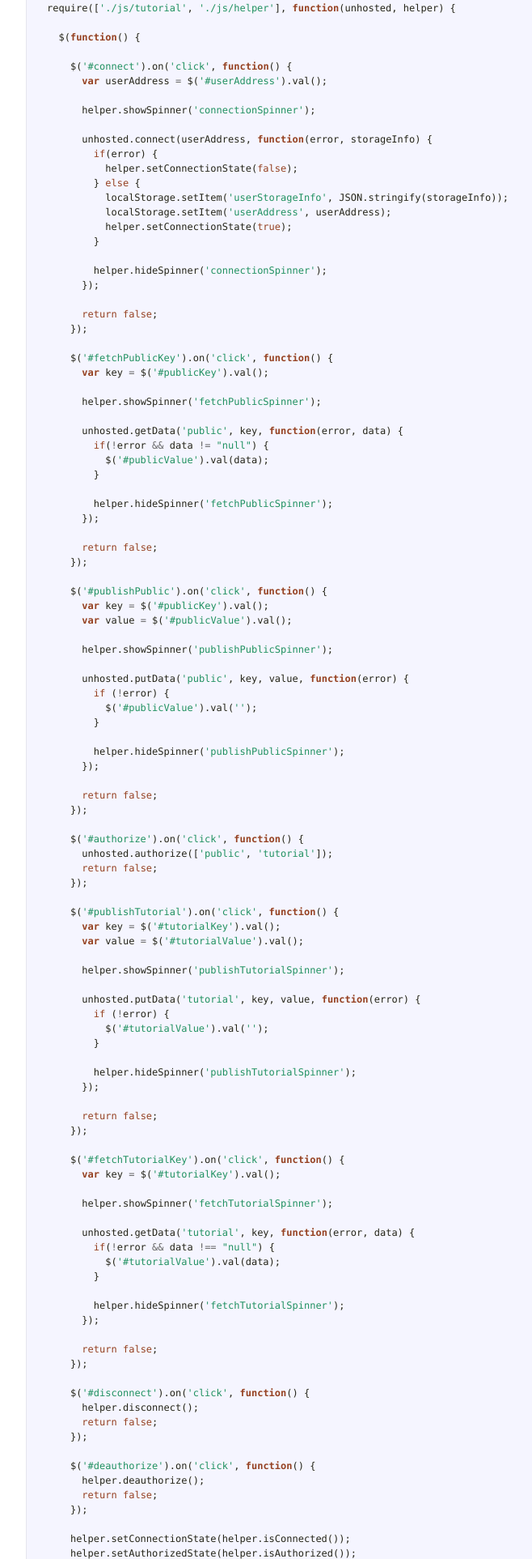
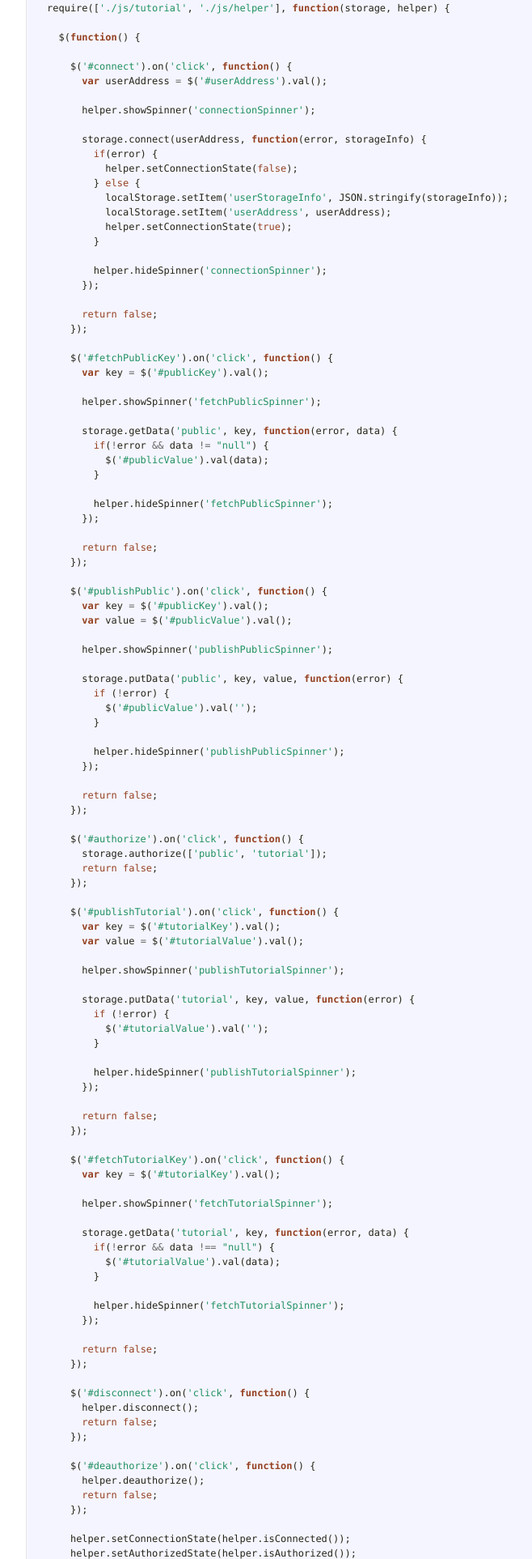
Before and after one commit to 5apps/unhosted-tutorial, a plain HTML site: page docs/app.html in a window 1280 px wide. Shown: the part 101-2026 px from the top of the page at 81% size, without its empty margins (493-1151 px from the left). Drawn offline with Linux system fonts and the light colour scheme.

Commit message:
Rename unhosted -> storage

```diff
--- a/docs/app.html
+++ b/docs/app.html
@@ -1,4 +1,4 @@
-<!DOCTYPE html>  <html> <head>   <title>app.js</title>   <meta http-equiv="content-type" content="text/html; charset=UTF-8">   <link rel="stylesheet" media="all" href="docco.css" /> </head> <body>   <div id="container">     <div id="background"></div>          <table cellpadding="0" cellspacing="0">       <thead>         <tr>           <th class="docs">             <h1>               app.js             </h1>           </th>           <th class="code">           </th>         </tr>       </thead>       <tbody>                               <tr id="section-1">             <td class="docs">               <div class="pilwrap">                 <a class="pilcrow" href="#section-1">&#182;</a>               </div>                            </td>             <td class="code">               <div class="highlight"><pre><span class="nx">require</span><span class="p">([</span><span class="s1">&#39;./js/tutorial&#39;</span><span class="p">,</span> <span class="s1">&#39;./js/helper&#39;</span><span class="p">],</span> <span class="kd">function</span><span class="p">(</span><span class="nx">unhosted</span><span class="p">,</span> <span class="nx">helper</span><span class="p">)</span> <span class="p">{</span>
+<!DOCTYPE html>  <html> <head>   <title>app.js</title>   <meta http-equiv="content-type" content="text/html; charset=UTF-8">   <link rel="stylesheet" media="all" href="docco.css" /> </head> <body>   <div id="container">     <div id="background"></div>          <table cellpadding="0" cellspacing="0">       <thead>         <tr>           <th class="docs">             <h1>               app.js             </h1>           </th>           <th class="code">           </th>         </tr>       </thead>       <tbody>                               <tr id="section-1">             <td class="docs">               <div class="pilwrap">                 <a class="pilcrow" href="#section-1">&#182;</a>               </div>                            </td>             <td class="code">               <div class="highlight"><pre><span class="nx">require</span><span class="p">([</span><span class="s1">&#39;./js/tutorial&#39;</span><span class="p">,</span> <span class="s1">&#39;./js/helper&#39;</span><span class="p">],</span> <span class="kd">function</span><span class="p">(</span><span class="nx">storage</span><span class="p">,</span> <span class="nx">helper</span><span class="p">)</span> <span class="p">{</span>
 
   <span class="nx">$</span><span class="p">(</span><span class="kd">function</span><span class="p">()</span> <span class="p">{</span>
 
@@ -7,7 +7,7 @@
 
       <span class="nx">helper</span><span class="p">.</span><span class="nx">showSpinner</span><span class="p">(</span><span class="s1">&#39;connectionSpinner&#39;</span><span class="p">);</span>
 
-      <span class="nx">unhosted</span><span class="p">.</span><span class="nx">connect</span><span class="p">(</span><span class="nx">userAddress</span><span class="p">,</span> <span class="kd">function</span><span class="p">(</span><span class="nx">error</span><span class="p">,</span> <span class="nx">storageInfo</span><span class="p">)</span> <span class="p">{</span>
+      <span class="nx">storage</span><span class="p">.</span><span class="nx">connect</span><span class="p">(</span><span class="nx">userAddress</span><span class="p">,</span> <span class="kd">function</span><span class="p">(</span><span class="nx">error</span><span class="p">,</span> <span class="nx">storageInfo</span><span class="p">)</span> <span class="p">{</span>
         <span class="k">if</span><span class="p">(</span><span class="nx">error</span><span class="p">)</span> <span class="p">{</span>
           <span class="nx">helper</span><span class="p">.</span><span class="nx">setConnectionState</span><span class="p">(</span><span class="kc">false</span><span class="p">);</span>
         <span class="p">}</span> <span class="k">else</span> <span class="p">{</span>
@@ -27,7 +27,7 @@
 
       <span class="nx">helper</span><span class="p">.</span><span class="nx">showSpinner</span><span class="p">(</span><span class="s1">&#39;fetchPublicSpinner&#39;</span><span class="p">);</span>
 
-      <span class="nx">unhosted</span><span class="p">.</span><span class="nx">getData</span><span class="p">(</span><span class="s1">&#39;public&#39;</span><span class="p">,</span> <span class="nx">key</span><span class="p">,</span> <span class="kd">function</span><span class="p">(</span><span class="nx">error</span><span class="p">,</span> <span class="nx">data</span><span class="p">)</span> <span class="p">{</span>
+      <span class="nx">storage</span><span class="p">.</span><span class="nx">getData</span><span class="p">(</span><span class="s1">&#39;public&#39;</span><span class="p">,</span> <span class="nx">key</span><span class="p">,</span> <span class="kd">function</span><span class="p">(</span><span class="nx">error</span><span class="p">,</span> <span class="nx">data</span><span class="p">)</span> <span class="p">{</span>
         <span class="k">if</span><span class="p">(</span><span class="o">!</span><span class="nx">error</span> <span class="o">&amp;&amp;</span> <span class="nx">data</span> <span class="o">!=</span> <span class="s2">&quot;null&quot;</span><span class="p">)</span> <span class="p">{</span>
           <span class="nx">$</span><span class="p">(</span><span class="s1">&#39;#publicValue&#39;</span><span class="p">).</span><span class="nx">val</span><span class="p">(</span><span class="nx">data</span><span class="p">);</span>
         <span class="p">}</span>
@@ -44,7 +44,7 @@
 
       <span class="nx">helper</span><span class="p">.</span><span class="nx">showSpinner</span><span class="p">(</span><span class="s1">&#39;publishPublicSpinner&#39;</span><span class="p">);</span>
 
-      <span class="nx">unhosted</span><span class="p">.</span><span class="nx">putData</span><span class="p">(</span><span class="s1">&#39;public&#39;</span><span class="p">,</span> <span class="nx">key</span><span class="p">,</span> <span class="nx">value</span><span class="p">,</span> <span class="kd">function</span><span class="p">(</span><span class="nx">error</span><span class="p">)</span> <span class="p">{</span>
+      <span class="nx">storage</span><span class="p">.</span><span class="nx">putData</span><span class="p">(</span><span class="s1">&#39;public&#39;</span><span class="p">,</span> <span class="nx">key</span><span class="p">,</span> <span class="nx">value</span><span class="p">,</span> <span class="kd">function</span><span class="p">(</span><span class="nx">error</span><span class="p">)</span> <span class="p">{</span>
         <span class="k">if</span> <span class="p">(</span><span class="o">!</span><span class="nx">error</span><span class="p">)</span> <span class="p">{</span>
           <span class="nx">$</span><span class="p">(</span><span class="s1">&#39;#publicValue&#39;</span><span class="p">).</span><span class="nx">val</span><span class="p">(</span><span class="s1">&#39;&#39;</span><span class="p">);</span>
         <span class="p">}</span>
@@ -56,7 +56,7 @@
     <span class="p">});</span>
 
     <span class="nx">$</span><span class="p">(</span><span class="s1">&#39;#authorize&#39;</span><span class="p">).</span><span class="nx">on</span><span class="p">(</span><span class="s1">&#39;click&#39;</span><span class="p">,</span> <span class="kd">function</span><span class="p">()</span> <span class="p">{</span>
-      <span class="nx">unhosted</span><span class="p">.</span><span class="nx">authorize</span><span class="p">([</span><span class="s1">&#39;public&#39;</span><span class="p">,</span> <span class="s1">&#39;tutorial&#39;</span><span class="p">]);</span>
+      <span class="nx">storage</span><span class="p">.</span><span class="nx">authorize</span><span class="p">([</span><span class="s1">&#39;public&#39;</span><span class="p">,</span> <span class="s1">&#39;tutorial&#39;</span><span class="p">]);</span>
       <span class="k">return</span> <span class="kc">false</span><span class="p">;</span>
     <span class="p">});</span>
 
@@ -66,7 +66,7 @@
 
       <span class="nx">helper</span><span class="p">.</span><span class="nx">showSpinner</span><span class="p">(</span><span class="s1">&#39;publishTutorialSpinner&#39;</span><span class="p">);</span>
 
-      <span class="nx">unhosted</span><span class="p">.</span><span class="nx">putData</span><span class="p">(</span><span class="s1">&#39;tutorial&#39;</span><span class="p">,</span> <span class="nx">key</span><span class="p">,</span> <span class="nx">value</span><span class="p">,</span> <span class="kd">function</span><span class="p">(</span><span class="nx">error</span><span class="p">)</span> <span class="p">{</span>
+      <span class="nx">storage</span><span class="p">.</span><span class="nx">putData</span><span class="p">(</span><span class="s1">&#39;tutorial&#39;</span><span class="p">,</span> <span class="nx">key</span><span class="p">,</span> <span class="nx">value</span><span class="p">,</span> <span class="kd">function</span><span class="p">(</span><span class="nx">error</span><span class="p">)</span> <span class="p">{</span>
         <span class="k">if</span> <span class="p">(</span><span class="o">!</span><span class="nx">error</span><span class="p">)</span> <span class="p">{</span>
           <span class="nx">$</span><span class="p">(</span><span class="s1">&#39;#tutorialValue&#39;</span><span class="p">).</span><span class="nx">val</span><span class="p">(</span><span class="s1">&#39;&#39;</span><span class="p">);</span>
         <span class="p">}</span>
@@ -82,7 +82,7 @@
 
       <span class="nx">helper</span><span class="p">.</span><span class="nx">showSpinner</span><span class="p">(</span><span class="s1">&#39;fetchTutorialSpinner&#39;</span><span class="p">);</span>
 
-      <span class="nx">unhosted</span><span class="p">.</span><span class="nx">getData</span><span class="p">(</span><span class="s1">&#39;tutorial&#39;</span><span class="p">,</span> <span class="nx">key</span><span class="p">,</span> <span class="kd">function</span><span class="p">(</span><span class="nx">error</span><span class="p">,</span> <span class="nx">data</span><span class="p">)</span> <span class="p">{</span>
+      <span class="nx">storage</span><span class="p">.</span><span class="nx">getData</span><span class="p">(</span><span class="s1">&#39;tutorial&#39;</span><span class="p">,</span> <span class="nx">key</span><span class="p">,</span> <span class="kd">function</span><span class="p">(</span><span class="nx">error</span><span class="p">,</span> <span class="nx">data</span><span class="p">)</span> <span class="p">{</span>
         <span class="k">if</span><span class="p">(</span><span class="o">!</span><span class="nx">error</span> <span class="o">&amp;&amp;</span> <span class="nx">data</span> <span class="o">!==</span> <span class="s2">&quot;null&quot;</span><span class="p">)</span> <span class="p">{</span>
           <span class="nx">$</span><span class="p">(</span><span class="s1">&#39;#tutorialValue&#39;</span><span class="p">).</span><span class="nx">val</span><span class="p">(</span><span class="nx">data</span><span class="p">);</span>
         <span class="p">}</span>
```
Also changed, not shown: docs/tutorial.html (+2 -0 lines), js/app.js (+7 -7 lines).
